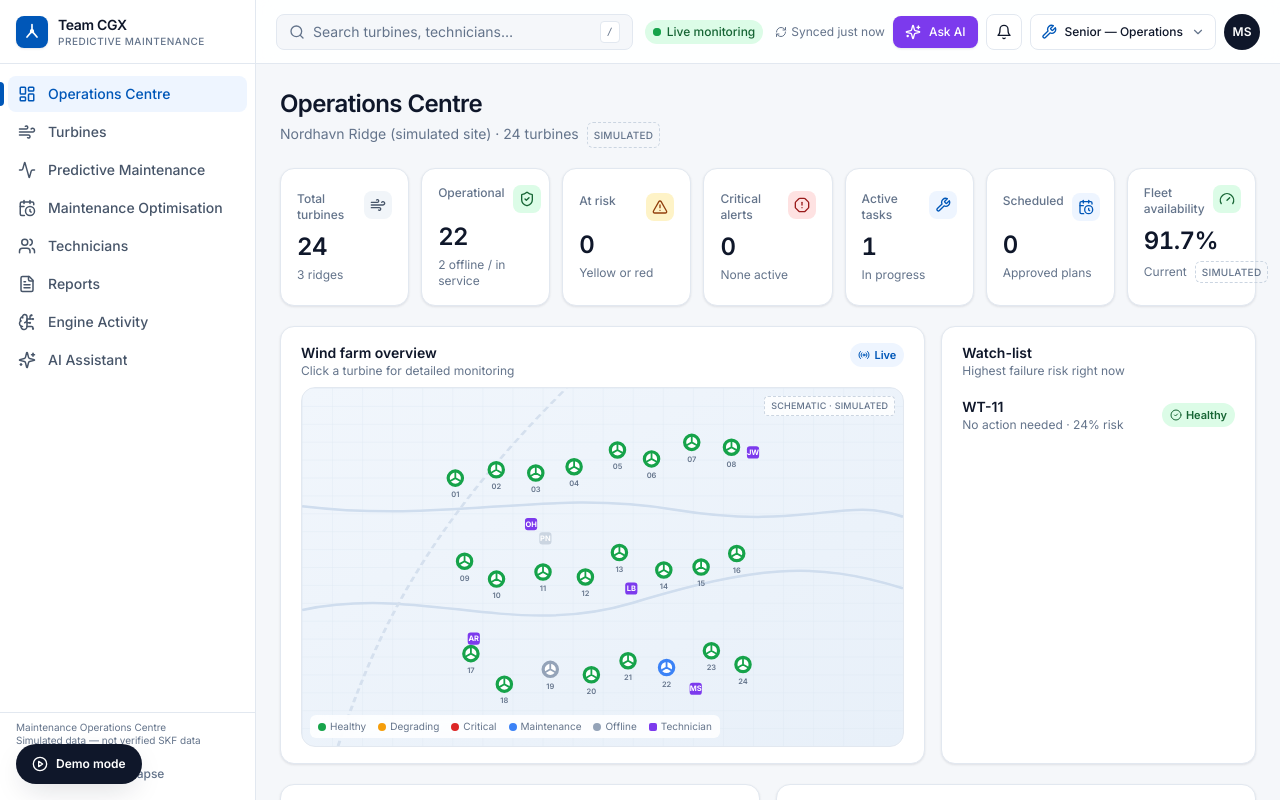
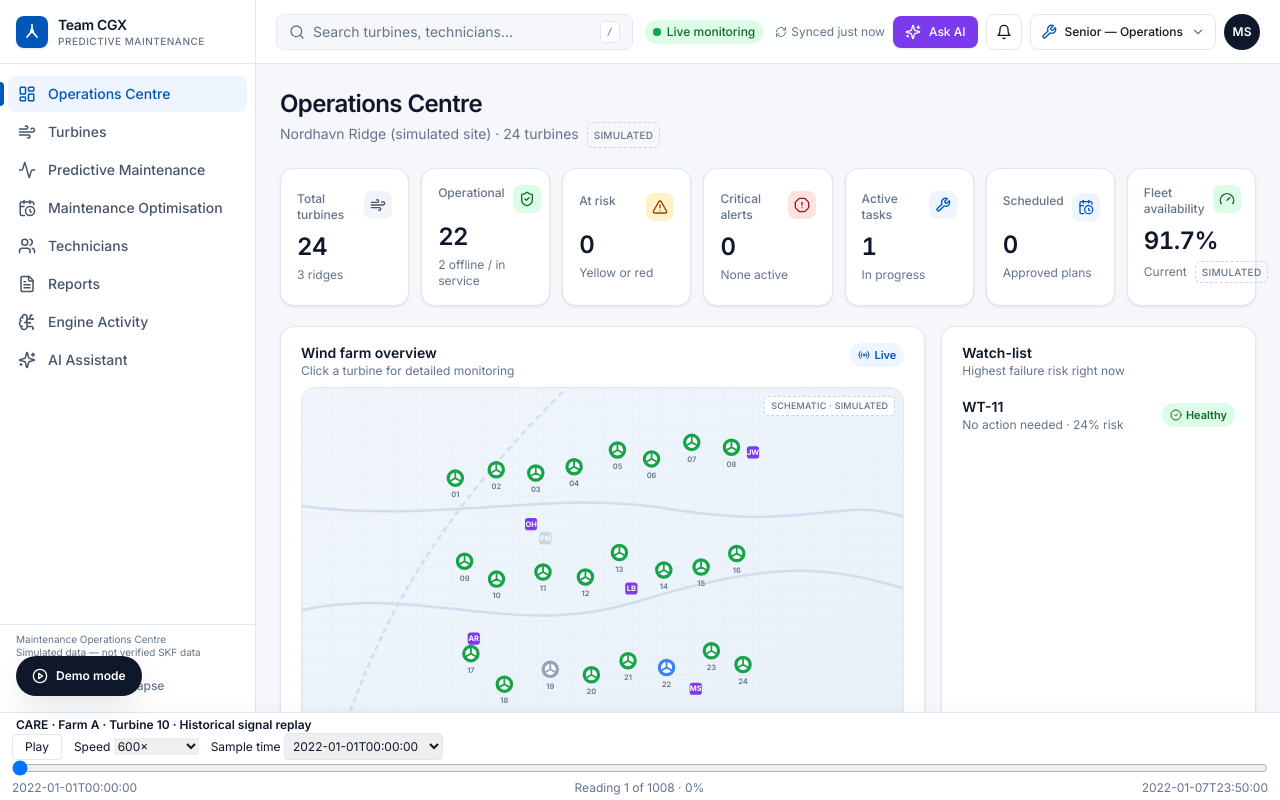
Before and after one commit to cgx-forewind/forewind-client, a React (Vite) app: page /#/senior/dashboard in a window 1280 px wide. Shown: the top 800 px of the page. Built offline with nearby package versions, Linux system fonts and the light colour scheme.

Commit message:
Keep historical replay in a shared bottom bar across Forewind pages

```diff
--- a/public/care/event40.html
+++ b/public/care/event40.html
@@ -9,7 +9,7 @@ section{background:white;border:1px solid #cddad5;border-radius:8px;padding:clam
 label,summary{font-weight:650}select{font:inherit;max-width:100%;padding:6px;color:inherit}
 canvas{width:100%;height:225px;display:block}.legend{font-size:14px}.heat{color:#00766b}.limit{color:#9a450c}
 table{width:100%;border-collapse:collapse}td,th{text-align:left;border-bottom:1px solid #ddd;padding:6px}button{font:inherit;cursor:pointer}summary{cursor:pointer}small{display:block}a{color:#00675d}
-</style><main><a href="../#/senior/predictive">← Predictive maintenance</a><header>Historical CARE replay · Farm A · Event 40<h1>Turbine 10</h1>
+</style><main><a target="_top" href="../#/senior/predictive">← Predictive maintenance</a><header>Historical CARE replay · Farm A · Event 40<h1>Turbine 10</h1>
 <p>Unusual generator bearing readings. Open an alert and compare the temperature trend with the threshold at the turbine’s operating power.</p></header>
 <section><label for="scope">Alert scope</label> <select id="scope"><option value="all">Full replay</option><option value="label">Inside labelled event window</option></select><p id="total" aria-live="polite"></p><label for="case">Review case</label> <select id="case"></select>
 <p id="caseSummary"></p><label for="alert">Alert onset</label> <select id="alert"></select>
--- a/src/App.tsx
+++ b/src/App.tsx
@@ -1,3 +1,4 @@
+import { ReplayFooter } from "@/components/SignalReplay";
 import { Suspense, lazy, useEffect } from "react";
 import { useStore, roleHome } from "@/store/useStore";
 import { go, parse, useHash } from "@/lib/router";
@@ -31,6 +32,7 @@ function Routes() {
   if (r.area === "senior") {
     switch (r.page) {
       case "turbines": return r.param ? <TurbineDetail id={r.param} /> : <Turbines />;
+      case "care-replay": return <iframe title="CARE event 40 report" src="./care/event40.html" className="block w-full border-0" style={{ height: "calc(100dvh - var(--replay-height, 0px) - 4rem)" }} />;
       case "predictive": return <Predictive />;
       case "optimization": return <Optimization />;
       case "technicians": return <Technicians />;
@@ -74,6 +76,7 @@ export default function App() {
       <Shell>
         <Suspense fallback={<Fallback />}><Routes /></Suspense>
       </Shell>
+      <ReplayFooter />
       <DemoPanel />
       <AssistantDrawer />
       <Toasts />
--- a/src/components/HistoricalMetrics.tsx
+++ b/src/components/HistoricalMetrics.tsx
@@ -1,7 +1,7 @@
 import { memo, useEffect, useMemo, useState } from "react";
 import { pilotSeries } from "@/lib/pilotMetrics";
-import { SignalReplay } from "@/components/SignalReplay";
-import { sources } from "@/lib/trainingSources";
+import { currentReplaySelection, SignalReplay } from "@/components/SignalReplay";
+import { sources, replaySelection } from "@/lib/trainingSources";
 import { Card, CardContent } from "@/components/ui/card";
 
 type Sample = { columns: string[]; rows: (string | null)[][]; trainingRows?: (string | null)[][]; file: string };
@@ -13,6 +13,8 @@ export function HistoricalMetrics({ source, trainingTurbine }: { source: string;
   const [failed, setFailed] = useState(false);
   const [id, setId] = useState("");
 
+  const selectionKey = source + (trainingTurbine ? ":training" : ":directory");
+  const [window, setWindow] = useState<"sample" | "training">("sample");
   const [query, setQuery] = useState("");
   useEffect(() => {
     const controller = new AbortController();
@@ -25,24 +27,27 @@ export function HistoricalMetrics({ source, trainingTurbine }: { source: string;
       const [data, headers]: [Dataset, string[][]] = await Promise.all([
         json(source), Promise.all(sources.map(s => json(s.id + ".columns"))),
       ]);
-      const first = trainingTurbine ?? Object.keys(data.turbines)[0];
+      const active = currentReplaySelection();
+      const previous = active.source === source ? active.turbine : replaySelection.turbines.get(selectionKey);
+      const first = previous && data.turbines[previous] ? previous : trainingTurbine ?? Object.keys(data.turbines)[0];
       if (data.source !== source || !data.turbines[first]?.rows.length) throw new Error();
       if (!controller.signal.aborted) {
         setCatalog([...new Set(headers.flat())]);
+        setWindow((active.source === source && first === active.turbine ? active.window === "training" : first === trainingTurbine) ? "training" : "sample");
         setId(first);
         setDataset(data);
       }
     }
     load().catch(() => { if (!controller.signal.aborted) setFailed(true); });
     return () => controller.abort();
-  }, [source, trainingTurbine]);
+  }, [source, trainingTurbine, selectionKey]);
   if (!dataset) return <p role="status">{failed ? "Historical readings unavailable." : "Loading readings…"}</p>;
   const sample = dataset.turbines[id];
-  const rows = (id === trainingTurbine && sample.trainingRows) || sample.rows;
+  const rows = (window === "training" && sample.trainingRows) || sample.rows;
   return <Card><CardContent className="space-y-4 p-4">
     <h3 className="font-semibold">Sensor overview</h3>
     <div className="flex flex-wrap gap-4">
-      <label>Turbine <select aria-label="Turbine" className="rounded border p-1" value={id} onChange={e => { setId(e.target.value); }}>
+      <label>Turbine <select aria-label="Turbine" className="rounded border p-1" value={id} onChange={e => { replaySelection.turbines.set(selectionKey, e.target.value); setWindow(e.target.value === trainingTurbine ? "training" : "sample"); setId(e.target.value); }}>
         {Object.keys(dataset.turbines).map(t => <option key={t}>{t}</option>)}
       </select></label>
       <label>Find column <input className="rounded border p-1" value={query} onChange={e => setQuery(e.target.value)} /></label>
@@ -65,7 +70,7 @@ function MetricTable({ source, turbine, sourceName, sample, rows, catalog, timeC
     return names.filter(name => name.toLowerCase().includes(query.trim().toLowerCase()))
       .map(name => ({ name, index: indices.get(name) }));
   }, [sample.columns, catalog, query]);
-  return <SignalReplay sourceName={sourceName} stamps={stamps}>{reading => <>
+  return <SignalReplay trackKey={source + ":" + turbine + ":" + (rows === sample.trainingRows ? "training" : "sample")} sourceName={sourceName + " · Turbine " + turbine} stamps={stamps}>{reading => <>
     <section aria-label="Derived metrics">
       <h4 className="font-semibold">Derived metrics</h4>
       <table className="tbl w-full"><thead><tr><th>Metric</th><th>Value</th><th>Inputs or availability</th></tr></thead>
--- a/src/components/SignalReplay.tsx
+++ b/src/components/SignalReplay.tsx
@@ -1,15 +1,56 @@
-import { useEffect, useMemo, useRef, useState, type ReactNode } from "react";
+import { create } from "zustand";
+import defaultSample from "../../public/training/care.json";
+import { useEffect, useLayoutEffect, useMemo, useRef, useState, type ReactNode } from "react";
 
 function timestamp(value: string) {
   const iso = value.replace(" ", "T");
   return Date.parse(/(?:Z|[+-]\d{2}:\d{2})$/i.test(iso) ? iso : iso + "Z");
 }
 
-export function SignalReplay({ sourceName, stamps, children }: {
+type Track = { key: string; sourceName: string; stamps: string[] };
+
+const useReplay = create<{ track: Track; reading: number }>(() => ({
+  track: { key: "care:10:training", sourceName: "CARE · Farm A · Turbine 10", stamps: defaultSample.rows.map(r => String(r[0])) },
+  reading: 0,
+}));
+
+export function currentReplaySelection() {
+  const [source, turbine, window] = useReplay.getState().track.key.split(":");
+  return { source, turbine, window };
+}
+
+export function SignalReplay({ trackKey, sourceName, stamps, children }: {
+  trackKey: string;
   sourceName: string;
   stamps: string[];
   children: (reading: number) => ReactNode;
 }) {
+  const reading = useReplay(s => s.track.key === trackKey ? s.reading : 0);
+  useLayoutEffect(() => {
+    if (useReplay.getState().track.key !== trackKey) {
+      useReplay.setState({ track: { key: trackKey, sourceName, stamps }, reading: 0 });
+    }
+  }, [trackKey, sourceName, stamps]);
+  return <>{children(reading)}</>;
+}
+
+export function ReplayFooter() {
+  const track = useReplay(s => s.track);
+  const footer = useRef<HTMLElement>(null);
+  useLayoutEffect(() => {
+    const el = footer.current!;
+    const resize = () => document.documentElement.style.setProperty("--replay-height", el.offsetHeight + "px");
+    resize();
+    const observer = new ResizeObserver(resize);
+    observer.observe(el);
+    return () => observer.disconnect();
+  }, []);
+  return <footer ref={footer} aria-label="Historical playback" className="replay-footer no-print fixed inset-x-0 bottom-0 z-40 border-t border-line bg-white px-3 pt-1 shadow-pop">
+    <Controls key={track.key} sourceName={track.sourceName} stamps={track.stamps} />
+  </footer>;
+}
+
+function Controls({ sourceName, stamps }: Omit<Track, "key">) {
   const times = useMemo(() => stamps.map(timestamp), [stamps]);
   const options = useMemo(() => stamps.map((stamp, i) => <option key={i} value={i}>{stamp}</option>), [stamps]);
   const duration = times[times.length - 1] - times[0];
@@ -35,10 +76,11 @@ export function SignalReplay({ sourceName, stamps, children }: {
   }, [playing, speed, duration]);
   const next = times.findIndex(t => t > times[0] + position);
   const reading = next === -1 ? times.length - 1 : Math.max(0, next - 1);
-  return <div className="space-y-3">
-    <fieldset className="space-y-2 rounded border p-3">
+  useLayoutEffect(() => { useReplay.setState({ reading }); }, [reading]);
+  return <>
+    <fieldset className="mx-auto max-w-[1400px] min-w-0 text-xs">
       <legend className="px-1 font-semibold">{sourceName} · Historical signal replay</legend>
-      <div className="flex flex-wrap items-center gap-4">
+      <div className="flex flex-wrap items-center gap-x-3 gap-y-1">
         <button type="button" className="rounded border px-3 py-1" disabled={!(duration > 0)} onClick={() => {
           if (!playing && position >= duration) seek(0);
           setPlaying(!playing);
@@ -53,6 +95,5 @@ export function SignalReplay({ sourceName, stamps, children }: {
       <input aria-label="Replay position" aria-valuetext={stamps[reading]} className="w-full" type="range" min={0} max={duration} step={1000} value={position} onChange={e => seek(Number(e.target.value))} />
       <div className="flex flex-wrap justify-between gap-2 text-xs text-muted"><span>{stamps[0]}</span><span>Reading {reading + 1} of {times.length} · {duration > 0 ? Math.floor(position / duration * 100) : 0}%</span><span>{stamps[times.length - 1]}</span></div>
     </fieldset>
-    {children(reading)}
-  </div>;
+  </>;
 }
--- a/src/components/TrainingSources.tsx
+++ b/src/components/TrainingSources.tsx
@@ -2,6 +2,7 @@ import { useEffect, useState } from "react";
 import { Card, CardContent, CardHeader, CardTitle } from "@/components/ui/card";
 
 import { HistoricalMetrics } from "@/components/HistoricalMetrics";
+import { currentReplaySelection } from "@/components/SignalReplay";
 import { sources } from "@/lib/trainingSources";
 
 type Sample = { turbine: string; rows: [string, number, number][] };
@@ -55,7 +56,7 @@ function TrainingResult({ source }: { source: typeof sources[number] }) {
 }
 
 export function TrainingSources() {
-  const [id, setId] = useState("care");
+  const [id, setId] = useState(() => currentReplaySelection().source);
   const source = sources.find(s => s.id === id)!;
   return <Card>
     <CardHeader><CardTitle>Historical wind-to-power training</CardTitle></CardHeader>
--- a/src/components/common/bits.tsx
+++ b/src/components/common/bits.tsx
@@ -123,7 +123,7 @@ export function Toasts() {
     warning: <AlertTriangle className="h-4 w-4 text-warn" />, critical: <CircleAlert className="h-4 w-4 text-crit" />,
   };
   return (
-    <div aria-live="polite" className="pointer-events-none fixed bottom-20 right-3 z-[70] flex w-[min(92vw,22rem)] flex-col gap-2 sm:bottom-4 sm:right-4">
+    <div aria-live="polite" className="pointer-events-none fixed bottom-[calc(var(--replay-height,0px)+5rem)] right-3 z-[70] flex w-[min(92vw,22rem)] flex-col gap-2 sm:bottom-[calc(var(--replay-height,0px)+1rem)] sm:right-4">
       {toasts.map((t) => (
         <div key={t.id} role="status" className="pointer-events-auto flex gap-3 rounded-xl border border-line bg-white p-3 shadow-pop animate-slideUp">
           <span className="mt-0.5">{icons[t.tone]}</span>
--- a/src/components/layout/DemoPanel.tsx
+++ b/src/components/layout/DemoPanel.tsx
@@ -58,12 +58,12 @@ export function DemoPanel() {
 
   if (!open)
     return (
-      <button onClick={() => setOpen(true)} aria-label="Open demo controls" className="no-print fixed bottom-[4.75rem] left-3 z-40 flex h-10 items-center gap-2 rounded-full bg-navy px-4 text-xs font-semibold text-white shadow-pop transition hover:bg-slate-800 sm:bottom-4 sm:left-4">
+      <button onClick={() => setOpen(true)} aria-label="Open demo controls" className="no-print fixed bottom-[calc(var(--replay-height,0px)+4.75rem)] left-3 z-40 flex h-10 items-center gap-2 rounded-full bg-navy px-4 text-xs font-semibold text-white shadow-pop transition hover:bg-slate-800 sm:bottom-[calc(var(--replay-height,0px)+1rem)] sm:left-4">
         <PlayCircle className="h-4 w-4" /> Demo mode
       </button>
     );
   return (
-    <section aria-label="Demo controls" className="no-print fixed bottom-[4.75rem] left-3 z-40 flex max-h-[78vh] w-[min(92vw,21rem)] flex-col overflow-hidden rounded-xl border border-line bg-white shadow-pop animate-slideUp sm:bottom-4 sm:left-4">
+    <section aria-label="Demo controls" className="no-print fixed bottom-[calc(var(--replay-height,0px)+4.75rem)] left-3 z-40 flex max-h-[78vh] w-[min(92vw,21rem)] flex-col overflow-hidden rounded-xl border border-line bg-white shadow-pop animate-slideUp sm:bottom-[calc(var(--replay-height,0px)+1rem)] sm:left-4">
       <div className="flex items-center justify-between bg-navy px-4 py-3 text-white">
         <div><p className="text-sm font-semibold">Interactive demo</p><p className="text-[11px] text-white/60">Shared state across all roles</p></div>
         <button onClick={() => setOpen(false)} aria-label="Close demo controls" className="rounded-md p-1 hover:bg-white/10"><X className="h-4 w-4" /></button>
--- a/src/components/layout/Shell.tsx
+++ b/src/components/layout/Shell.tsx
@@ -242,9 +242,9 @@ export function AppShell({ children }: { children: ReactNode }) {
     return () => window.removeEventListener("keydown", h);
   }, []);
   return (
-    <div className="flex min-h-screen">
+    <div className="flex min-h-screen replay-shell">
       <a href="#main" className="sr-only focus:not-sr-only focus:fixed focus:left-3 focus:top-3 focus:z-[100] focus:rounded-lg focus:bg-white focus:px-3 focus:py-2 focus:shadow-pop">Skip to content</a>
-      <aside className={cn("no-print sticky top-0 hidden h-screen shrink-0 flex-col border-r border-line bg-white transition-[width] duration-200 md:flex", collapsed ? "w-[68px]" : "w-64")}>
+      <aside className={cn("no-print sticky top-0 hidden h-[calc(100dvh-var(--replay-height,0px))] shrink-0 flex-col border-r border-line bg-white transition-[width] duration-200 md:flex", collapsed ? "w-[68px]" : "w-64")}>
         <div className={cn("flex h-16 items-center border-b border-line px-4", collapsed && "justify-center px-0")}><Logo collapsed={collapsed} /></div>
         <SidebarNav area={area} collapsed={collapsed} />
         <div className="border-t border-line p-2">
@@ -278,7 +278,7 @@ export function AppShell({ children }: { children: ReactNode }) {
         <ContextBanner />
         <main id="main" tabIndex={-1} className="min-w-0 flex-1 focus:outline-none">{children}</main>
       </div>
-      <button onClick={() => toggleAssistant(true)} aria-label="Open AI assistant" className="no-print fixed bottom-4 right-4 z-40 grid h-12 w-12 place-items-center rounded-full bg-ai text-white shadow-pop transition hover:scale-105 sm:hidden"><Sparkles className="h-5 w-5" /></button>
+      <button onClick={() => toggleAssistant(true)} aria-label="Open AI assistant" className="no-print fixed bottom-[calc(var(--replay-height,0px)+1rem)] right-4 z-40 grid h-12 w-12 place-items-center rounded-full bg-ai text-white shadow-pop transition hover:scale-105 sm:hidden"><Sparkles className="h-5 w-5" /></button>
       <SearchDialog open={search} setOpen={setSearch} />
     </div>
   );
@@ -289,7 +289,7 @@ export function TechShell({ children }: { children: ReactNode }) {
   const toggleAssistant = useStore((s) => s.toggleAssistant);
   const assignment = useStore((s) => s.assignment);
   return (
-    <div className="mx-auto flex min-h-screen max-w-xl flex-col bg-surface shadow-[0_0_0_1px_#E2E8F0]">
+    <div className="mx-auto flex min-h-screen replay-shell max-w-xl flex-col bg-surface shadow-[0_0_0_1px_#E2E8F0]">
       <a href="#main" className="sr-only focus:not-sr-only focus:fixed focus:left-3 focus:top-3 focus:z-[100] focus:rounded-lg focus:bg-white focus:px-3 focus:py-2">Skip to content</a>
       <header className="sticky top-0 z-30 flex h-14 items-center gap-2 border-b border-line bg-white/95 px-3 backdrop-blur">
         <Logo collapsed />
@@ -298,7 +298,7 @@ export function TechShell({ children }: { children: ReactNode }) {
       </header>
       <ContextBanner />
       <main id="main" tabIndex={-1} className="flex-1 pb-24 focus:outline-none">{children}</main>
-      <nav aria-label="Primary" className="fixed bottom-0 left-1/2 z-40 flex w-full max-w-xl -translate-x-1/2 border-t border-line bg-white pb-[env(safe-area-inset-bottom)]">
+      <nav aria-label="Primary" className="fixed bottom-[var(--replay-height,0px)] left-1/2 z-40 flex w-full max-w-xl -translate-x-1/2 border-t border-line bg-white pb-[env(safe-area-inset-bottom)]">
         {NAV.tech.map((it) => {
           const active = hash.startsWith(it.to);
           return (
@@ -309,7 +309,7 @@ export function TechShell({ children }: { children: ReactNode }) {
           );
         })}
       </nav>
-      <button onClick={() => toggleAssistant(true)} aria-label="Open AI assistant" className="fixed bottom-20 right-3 z-40 grid h-11 w-11 place-items-center rounded-full bg-ai text-white shadow-pop"><Sparkles className="h-5 w-5" /></button>
+      <button onClick={() => toggleAssistant(true)} aria-label="Open AI assistant" className="fixed bottom-[calc(var(--replay-height,0px)+5rem)] right-3 z-40 grid h-11 w-11 place-items-center rounded-full bg-ai text-white shadow-pop"><Sparkles className="h-5 w-5" /></button>
     </div>
   );
 }
--- a/src/index.css
+++ b/src/index.css
@@ -30,3 +30,6 @@
   body { background: white; }
 }
 .tbl tbody tr.sensor-row:hover { @apply bg-blue-50; }
+
+@media screen { .replay-shell { padding-bottom: var(--replay-height, 0px); } }
+.replay-footer { padding-bottom: max(.25rem, env(safe-area-inset-bottom)); }
--- a/src/lib/trainingSources.ts
+++ b/src/lib/trainingSources.ts
@@ -4,3 +4,9 @@ export const sources = [
   { id: "penmanshiel", name: "Penmanshiel", url: "https://zenodo.org/records/16807304", unit: "kW" },
   { id: "la-haute-borne", name: "La Haute Borne", url: "https://github.com/NatLabRockies/OpenOA/blob/main/examples/data/la_haute_borne.zip", unit: "kW" },
 ];
+
+// Keep each replay view's selection while its route is unmounted.
+export const replaySelection = {
+  directory: "simulation",
+  turbines: new Map<string, string>(),
+};
--- a/src/pages/senior/Predictive.tsx
+++ b/src/pages/senior/Predictive.tsx
@@ -37,7 +37,7 @@ export default function Predictive() {
   return (
     <div className="page">
       <PageHeader title="Predictive maintenance" subtitle={<>Failure predictions, RUL and reasoning <SimTag className="ml-1" /></>} />
-      <a className="block rounded-lg border border-line bg-white p-4 hover:border-primary" href="./care/event40.html">
+      <a className="block rounded-lg border border-line bg-white p-4 hover:border-primary" href="#/senior/care-replay">
         <strong>Explore the historical CARE replay →</strong>
         <span className="block text-sm text-muted">Farm A · Turbine 10 · Event 40. Inspect recorded bearing temperatures and model alert onsets.</span>
       </a>
--- a/src/pages/senior/Turbines.tsx
+++ b/src/pages/senior/Turbines.tsx
@@ -1,5 +1,6 @@
+import { currentReplaySelection } from "@/components/SignalReplay";
 import { HistoricalMetrics } from "@/components/HistoricalMetrics";
-import { sources } from "@/lib/trainingSources";
+import { sources, replaySelection } from "@/lib/trainingSources";
 import { useMemo, useState } from "react";
 import { ArrowUpDown, Search, SlidersHorizontal } from "lucide-react";
 import { useStore } from "@/store/useStore";
@@ -16,7 +17,7 @@ import type { Risk, TurbineView } from "@/types";
 const maintLabel: Record<string, string> = { none: "—", awaiting_approval: "Awaiting approval", scheduled: "Scheduled", dispatching: "Dispatching", in_progress: "In progress", emergency: "Emergency response" };
 
 export default function Turbines() {
-  const [source, setSource] = useState("simulation");
+  const [source, setSource] = useState(() => replaySelection.directory === "simulation" ? "simulation" : currentReplaySelection().source);
   const fleet = useStore((s) => s.fleet);
   const [q, setQ] = useState("");
   const [risk, setRisk] = useState<Risk | "all">("all");
@@ -41,7 +42,7 @@ export default function Turbines() {
   return (
     <div className="page">
       <PageHeader title="Turbine management" subtitle={source === "simulation" ? <>Fleet directory <SimTag className="ml-1" /></> : "Historical SCADA readings"} />
-      <label>Dataset <select aria-label="Dataset" className="rounded border p-1" value={source} onChange={e => setSource(e.target.value)}>
+      <label>Dataset <select aria-label="Dataset" className="rounded border p-1" value={source} onChange={e => { replaySelection.directory = e.target.value; setSource(e.target.value); }}>
         <option value="simulation">Simulated fleet</option>
         {sources.map(s => <option key={s.id} value={s.id}>{s.name}</option>)}
       </select></label>
```
